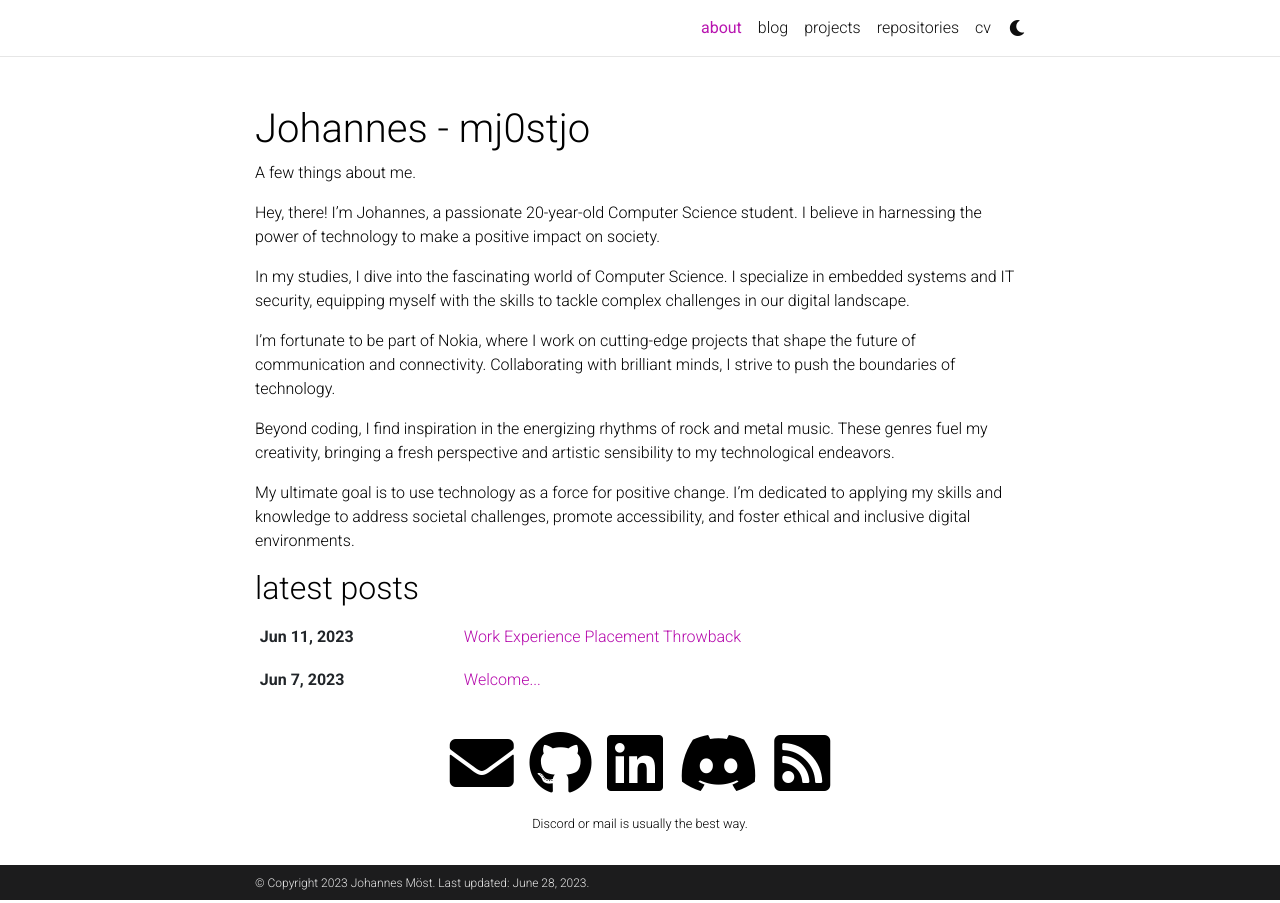
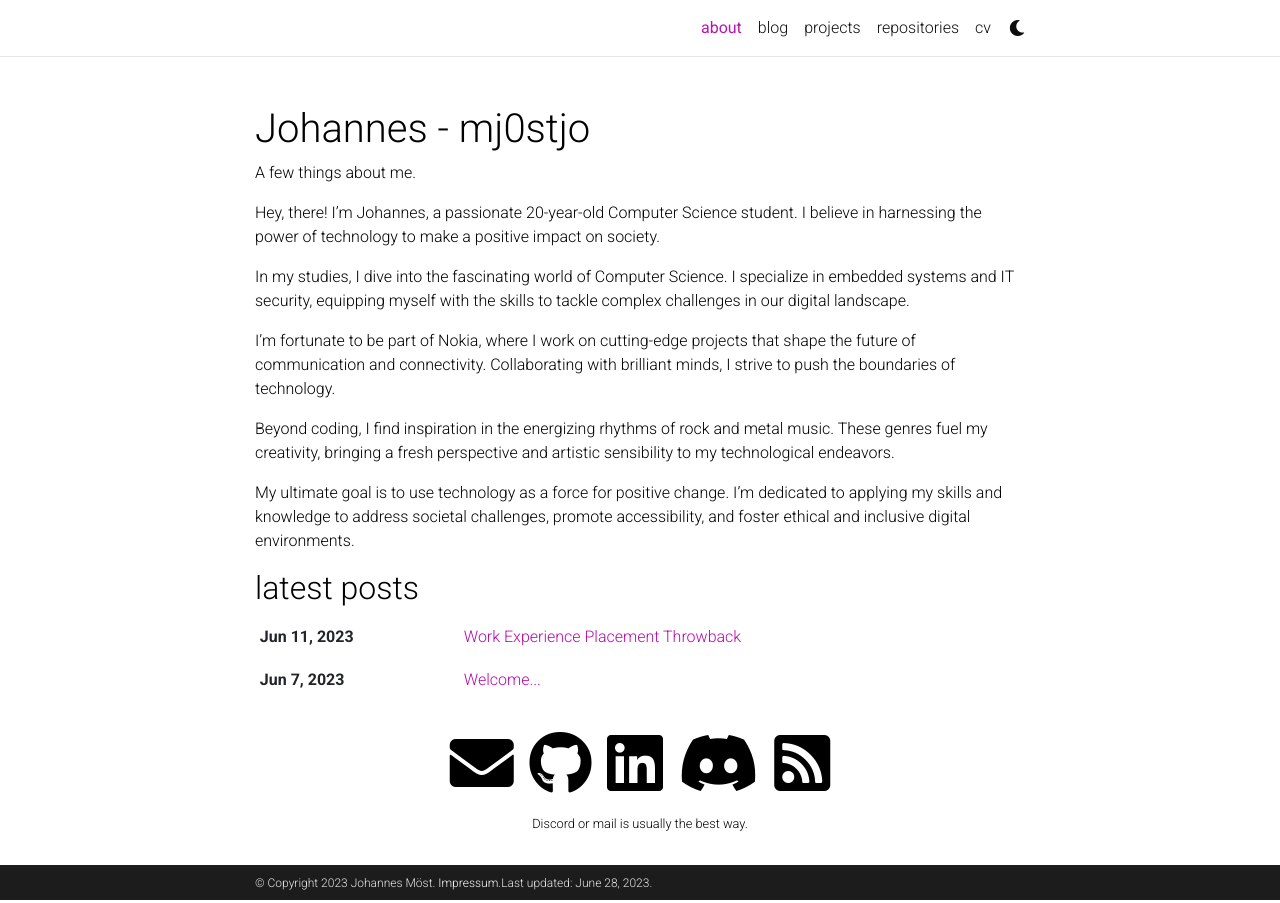
Before and after one commit to mj0stjo/mj0stjo.github.io, a Jekyll site: the page built from _pages/about.md, in a window 1280 px wide. Built offline with Jekyll 4.4.1, drawn with Linux system fonts in a browser that asks for light colours; full-size pictures stand in for the smaller copies a plugin makes; comment, search, counter and statistics services are not loaded; a style sheet for code colours, icons or effects is not loaded.

Commit message:
Add Impressum

```diff
--- a/_config.yml
+++ b/_config.yml
@@ -18,7 +18,7 @@ icon: 💻  # the emoji used as the favicon (alternatively, provide image name i
 url: https://mj0stjo.github.io # the base hostname & protocol for your site
 baseurl:  # the subpath of your site, e.g. /blog/
 last_updated: true # set to true if you want to display last updated in the footer
-impressum_path:  # set to path to include impressum link in the footer, use the same path as permalink in a page, helps to conform with EU GDPR
+impressum_path: /impressum.md # set to path to include impressum link in the footer, use the same path as permalink in a page, helps to conform with EU GDPR
 
 # -----------------------------------------------------------------------------
 # Theme
```
Also changed, not shown: impressum.md (added, +13 -0 lines).
